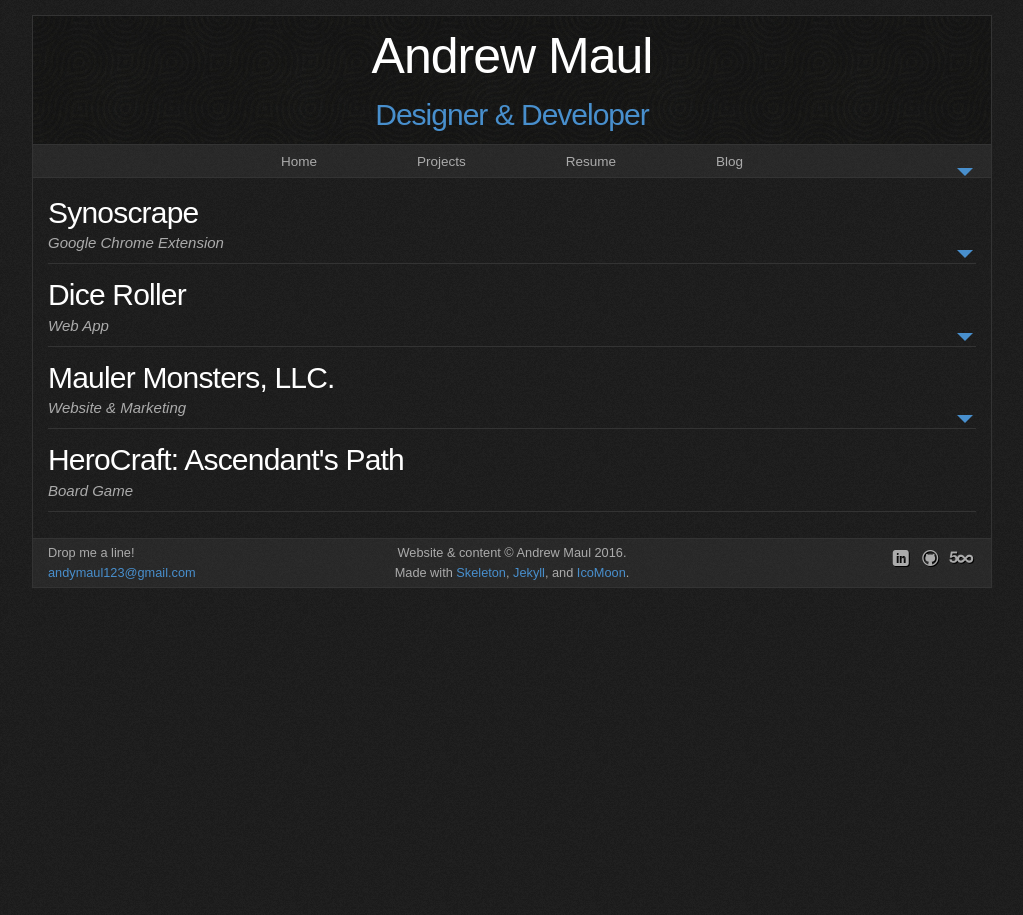
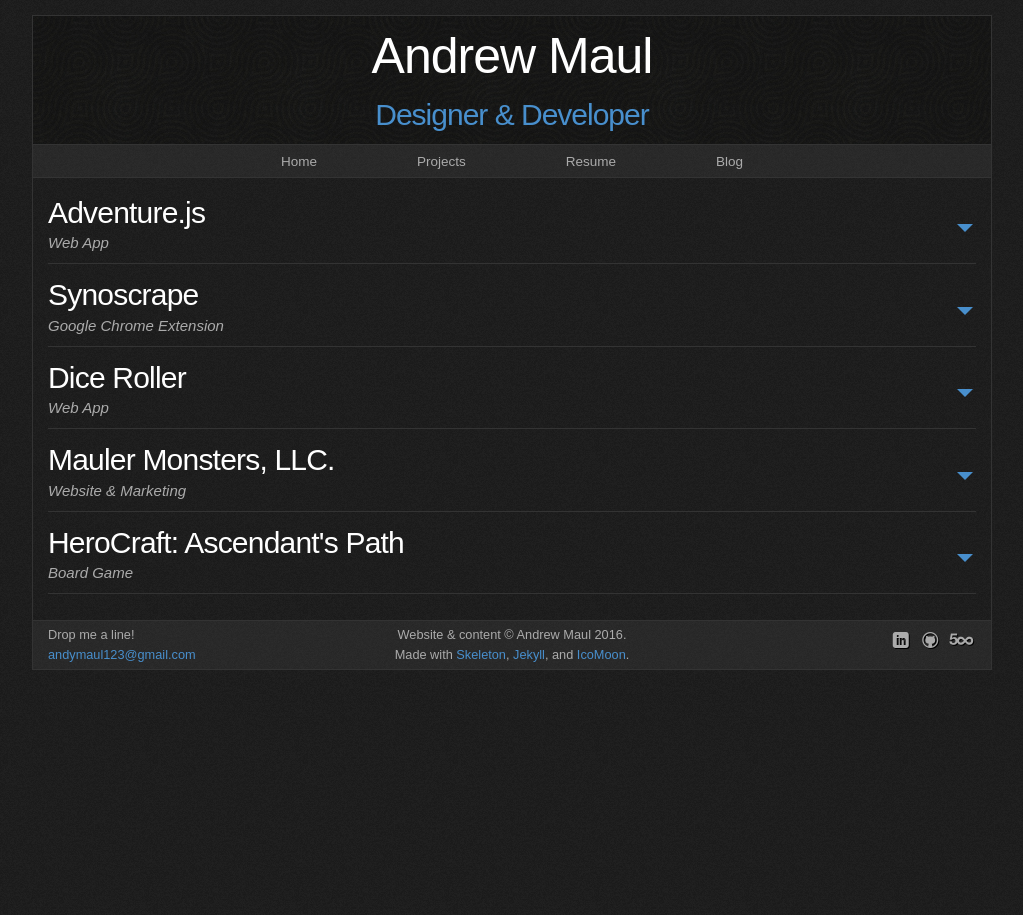
Before and after one commit to andymaul123/website-blog, a Jekyll site: the page built from projects/index.html, in a window 1280 px wide. Shown: the whole page, without its empty margins (128-1151 px from the left). Built offline with Jekyll 4.4.1, drawn with Linux system fonts in a browser that asks for light colours; some web fonts are replaced.

Commit message:
Adds adventure partial and fixes some css

```diff
--- /dev/null
+++ b/_includes/adventure.html
@@ -0,0 +1,12 @@
+<div class="projectContainer">
+	<div class="projectHead">
+		<h4>Adventure.js</h4>
+		<p><em>Web App</em></p>
+	</div>
+	<div class="projectBody">
+		<p><a href="http://www.andrewmaul.com/fun/adventure.html" target="new">Link to Demo</a><br />
+		Adventure.js is a personal project I started with two goals: practice working with javascript objects/inheritance and jQuery in general. What better environment to practice that than a game? Games have a lot of overhead, though, so I opted to create a simple text-adventure. It's browser-based, contains a handful of "rooms" to explore, and even a monster to fight! This project was written entirely from scratch, with javascript mixins provided by <a href="http://brendanerquiaga.github.io/about.html" target="new">Brendan Erquiaga</a>.
+		</p>
+		<img src="../image/Synoscrape_1.gif" class="responsive">
+	</div>
+</div>
--- a/_sass/_styles.scss
+++ b/_sass/_styles.scss
@@ -302,7 +302,7 @@ img.splash {
 			border-top: 8px solid $blue;
 			border-bottom: 8px solid transparent;
 			position: absolute;
-			top: -25px;
+			top: 45%;
 			left: 98%;
 		}
 	}
@@ -322,6 +322,7 @@ img.splash {
 				border-right: 8px solid transparent;
 				border-top: 8px solid transparent;
 				border-bottom: 8px solid $blue;
+				top: 30%;
 			}
 		}
 		.projectBody {
--- a/projects/index.html
+++ b/projects/index.html
@@ -2,6 +2,7 @@
 layout: default
 title: Projects
 ---
+{% include adventure.html %}
 
 {% include synoscrape.html %}
 
```
